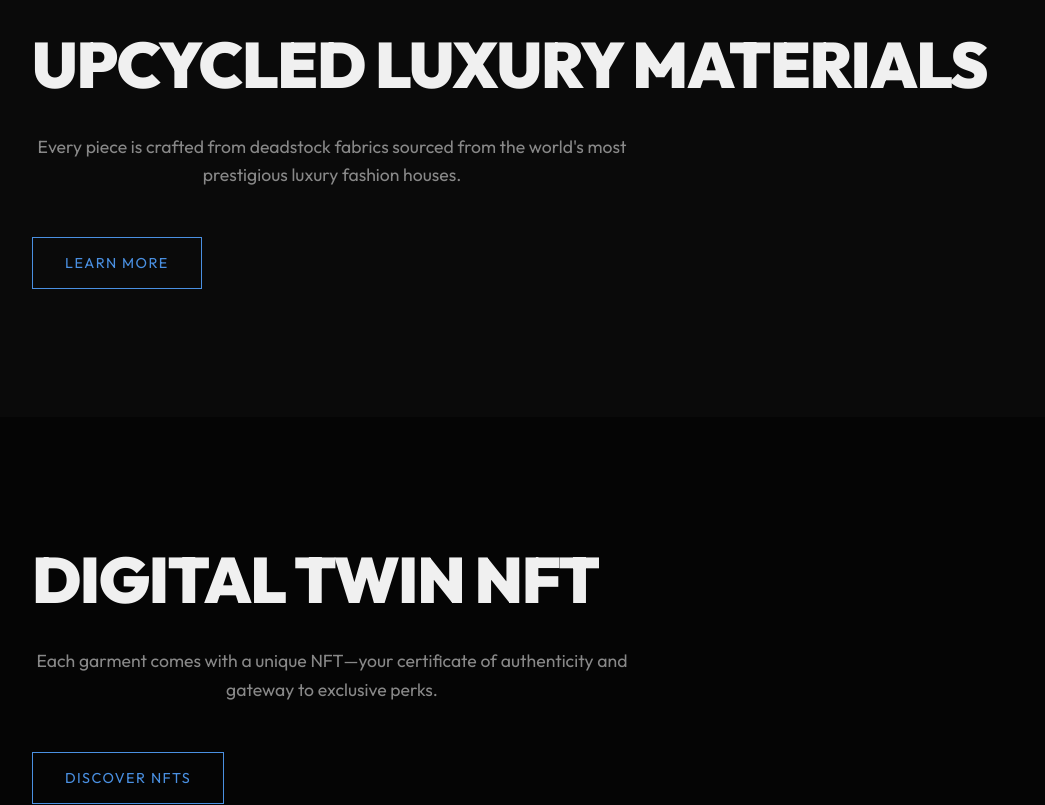
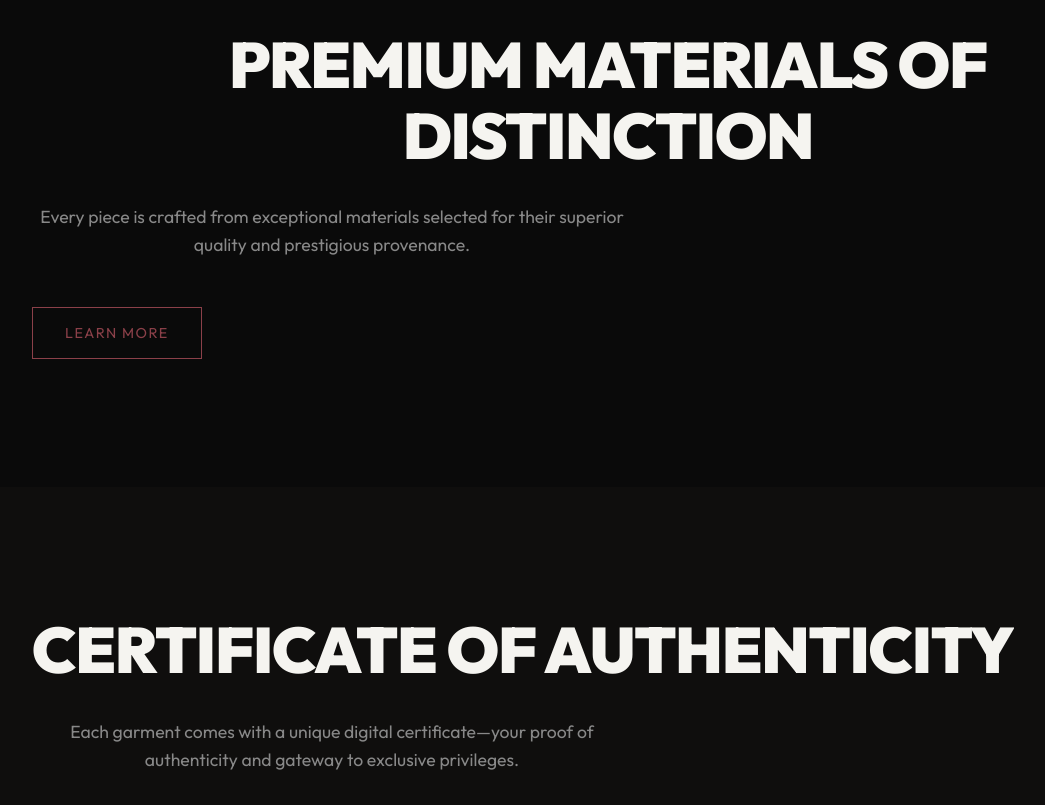
Before and after one commit to Malo-B/tetu-dsgn, a React (Vite) app: page / in a window 1280 px wide. Shown: the part 1320-2125 px from the top of the page, without its empty margins (32-1077 px from the left). Built offline with nearby package versions, Linux system fonts and the light colour scheme; no server answers.

Commit message:
Update Hero, Home, CSS styles and French translations

```diff
--- a/src/components/Hero.tsx
+++ b/src/components/Hero.tsx
@@ -57,7 +57,7 @@ const Hero = () => {
                     padding: '0 1rem'
                 }}
             >
-                Stubborn by design
+                Timeless Elegance
             </motion.p>
         </Section>
     );
--- a/src/i18n/locales/fr.json
+++ b/src/i18n/locales/fr.json
@@ -7,14 +7,19 @@
         "cart": "Panier"
     },
     "hero": {
-        "subtitle": "Têtu par nature"
+        "subtitle": "Élégance Intemporelle"
     },
     "products": {
-        "title": "Dernières Sorties",
-        "coralHoodie": "Sweat Polaire Corail",
-        "slateHoodie": "Sweat Polaire Ardoise",
-        "camelHoodie": "Sweat Polaire Camel",
-        "charcoalHoodie": "Sweat Polaire Anthracite"
+        "title": "Collection Signature",
+        "lightBlueCardigan": "Cardigan Bleu Ciel",
+        "navyCardigan": "Cardigan Marine",
+        "redCardigan": "Cardigan Bordeaux",
+        "lightBluePolo": "Polo Bleu Ciel",
+        "navyPolo": "Polo Marine",
+        "redPolo": "Polo Bordeaux",
+        "lightBluePull": "Pull Bleu Ciel",
+        "navyPull": "Pull Marine",
+        "redPull": "Pull Bordeaux"
     },
     "product": {
         "selectColor": "Sélectionner la Couleur",
@@ -61,24 +66,24 @@
     },
     "materials": {
         "teaser": {
-            "title": "Matériaux de Luxe Recyclés",
-            "description": "Chaque pièce est confectionnée à partir de tissus invendus provenant des maisons de mode de luxe les plus prestigieuses au monde.",
+            "title": "Matériaux Premium d'Exception",
+            "description": "Chaque pièce est confectionnée à partir de matériaux nobles sélectionnés pour leur qualité exceptionnelle et leur provenance prestigieuse.",
             "cta": "En Savoir Plus"
         },
         "page": {
             "title": "Nos Matériaux",
-            "intro": "Chaque pièce de la collection Têtu est confectionnée à partir de tissus invendus provenant des maisons de mode de luxe les plus prestigieuses au monde.",
+            "intro": "Chaque création Têtu est confectionnée à partir de matières premières d'exception, sélectionnées pour leur qualité supérieure et leur origine prestigieuse.",
             "upcycled": {
-                "title": "Luxe Recyclé",
-                "description": "Nous sauvons des matériaux premium qui seraient autrement gaspillés. Chaque tissu raconte une histoire de savoir-faire d'ateliers renommés, donnant une nouvelle vie à nos créations contemporaines."
+                "title": "Excellence Artisanale",
+                "description": "Nous sélectionnons les plus belles matières—laine mérinos italienne, coton égyptien peigné—pour créer des pièces d'une qualité irréprochable. Chaque fibre témoigne d'un savoir-faire ancestral et d'une attention méticuleuse aux détails."
             },
             "sustainable": {
-                "title": "Avenir Durable",
-                "description": "En utilisant des stocks morts, nous réduisons les déchets et minimisons notre empreinte environnementale. Le luxe ne doit pas se faire au détriment de notre planète."
+                "title": "Durabilité Raffinée",
+                "description": "En privilégiant les tissus invendus de maisons prestigieuses, nous offrons une seconde vie aux matériaux d'exception tout en réduisant notre empreinte environnementale. Le luxe et la responsabilité ne sont pas incompatibles."
             },
             "vision": {
                 "title": "La Vision",
-                "description": "Têtu représente une nouvelle ère du streetwear—une ère qui honore l'artisanat patrimonial tout en repoussant les limites. Nous croyons en la création de pièces à la fois intemporelles et contemporaines, durables et luxueuses. Notre nom reflète notre engagement inébranlable envers la qualité, la durabilité et l'innovation."
+                "description": "Têtu incarne une nouvelle ère du vêtement formel—une ère qui honore l'artisanat traditionnel tout en embrassant la modernité. Nous croyons en la création de pièces intemporelles, raffinées et durables. Notre nom reflète notre engagement inébranlable envers l'excellence, la qualité et l'élégance."
             }
         }
     },
--- a/src/index.css
+++ b/src/index.css
@@ -1,14 +1,14 @@
 @import url('https://fonts.googleapis.com/css2?family=Outfit:wght@300;400;700;900&display=swap');
 
 :root {
-  --color-bg: #050505;
-  --color-text: #f0f0f0;
-  --color-accent: #4A90E2;
-  /* Electric Blue */
-  --color-accent-hover: #6BA8F0;
-  /* Lighter Blue */
-  --color-secondary: #1a1a1a;
-  --color-chrome: #e0e0e0;
+  --color-bg: #0f0e0d;
+  --color-text: #f5f4f0;
+  --color-accent: #8B4049;
+  /* Burgundy Wine */
+  --color-accent-hover: #a85460;
+  /* Lighter Burgundy */
+  --color-secondary: #1c1917;
+  --color-chrome: #d4c5a9;
 
   --font-main: 'Outfit', sans-serif;
 
@@ -19,16 +19,19 @@
   --spacing-container: 2rem;
 
   /* Responsive Typography */
-  --font-size-h1: 12rem;
-  --font-size-h2: 4rem;
-  --font-size-h3: 2rem;
+  --font-size-h1: 8rem;
+  --font-size-h2: 3.5rem;
+  --font-size-h3: 1.8rem;
+  --letter-spacing-tight: -0.02em;
+  --letter-spacing-normal: 0.02em;
+  --letter-spacing-wide: 0.1em;
 }
 
 @media (max-width: 768px) {
   :root {
     --spacing-section: 2rem;
     --spacing-container: 1rem;
-    --font-size-h1: 6rem;
+    --font-size-h1: 4.5rem;
     --font-size-h2: 2.5rem;
     --font-size-h3: 1.5rem;
   }
@@ -73,8 +76,9 @@
 }
 
 .hero-heading {
-  font-size: 12rem !important;
-  line-height: 0.8 !important;
+  font-size: 8rem !important;
+  line-height: 0.85 !important;
+  letter-spacing: var(--letter-spacing-tight) !important;
 }
 
 .product-grid {
@@ -163,7 +167,7 @@
   }
 
   .hero-heading {
-    font-size: 5rem !important;
+    font-size: 4.5rem !important;
   }
 
   .product-grid {
--- a/src/pages/Home.tsx
+++ b/src/pages/Home.tsx
@@ -21,12 +21,12 @@ const Home = () => {
             <Section style={{ background: '#0a0a0a', textAlign: 'center' }}>
                 <Reveal>
                     <Heading level={2} style={{ marginBottom: '2rem' }}>
-                        Upcycled Luxury Materials
+                        Premium Materials of Distinction
                     </Heading>
                 </Reveal>
                 <Reveal delay={0.2}>
                     <Text style={{ maxWidth: '600px', margin: '0 auto 3rem' }}>
-                        Every piece is crafted from deadstock fabrics sourced from the world's most prestigious luxury fashion houses.
+                        Every piece is crafted from exceptional materials selected for their superior quality and prestigious provenance.
                     </Text>
                 </Reveal>
                 <Reveal delay={0.3}>
@@ -49,12 +49,12 @@ const Home = () => {
             <Section style={{ textAlign: 'center' }}>
                 <Reveal>
                     <Heading level={2} style={{ marginBottom: '2rem' }}>
-                        Digital Twin NFT
+                        Certificate of Authenticity
                     </Heading>
                 </Reveal>
                 <Reveal delay={0.2}>
                     <Text style={{ maxWidth: '600px', margin: '0 auto 3rem' }}>
-                        Each garment comes with a unique NFT—your certificate of authenticity and gateway to exclusive perks.
+                        Each garment comes with a unique digital certificate—your proof of authenticity and gateway to exclusive privileges.
                     </Text>
                 </Reveal>
                 <Reveal delay={0.3}>
```
